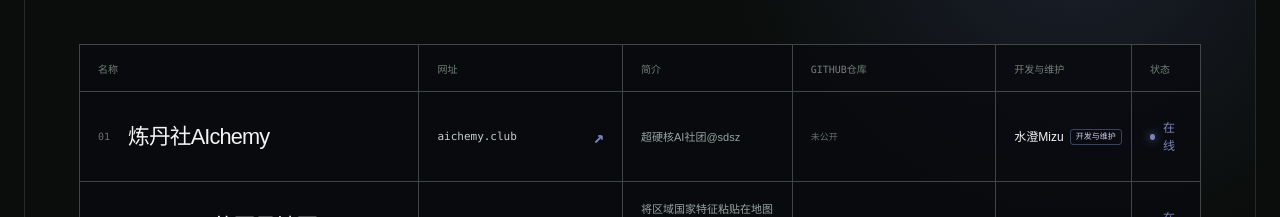
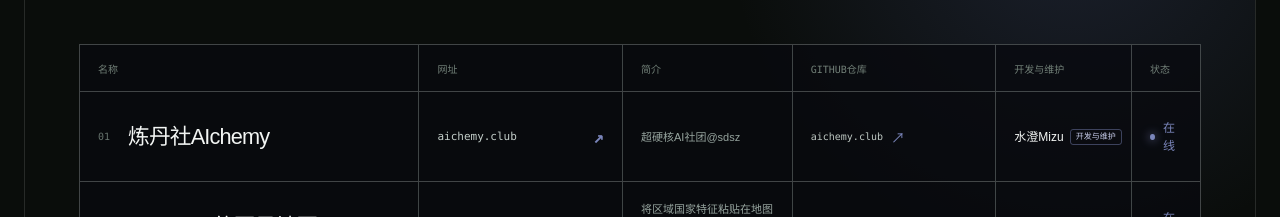
Before and after one commit to Nightmizus/Nightmizus.github.io, a Next.js app: page / in a window 1280 px wide. Shown: the part 960-1177 px from the top of the page. Built offline with nearby package versions, Linux system fonts and the light colour scheme.

Commit message:
Add AIchemy website repository

```diff
--- a/app/page.tsx
+++ b/app/page.tsx
@@ -47,6 +47,7 @@ const websites: Website[] = [
     url: "aichemy.club",
     href: "https://aichemy.club",
     description: "超硬核AI社团@sdsz",
+    repository: { label: "aichemy.club", href: "https://github.com/Nightmizus/aichemy.club" },
     owners: [{ name: "水澄Mizu", github: "https://github.com/Nightmizus", role: "开发与维护" }],
     status: "在线",
   },
@@ -100,6 +101,7 @@ const repositories = [
   { id: "R.06", name: "MizuLauncherAura", type: "C# / DESKTOP", text: "MizuLauncher 的 Aura 版本，探索 AI 驱动的 Minecraft 启动器体验。", href: "https://github.com/Nightmizus/MizuLauncherAura" },
   { id: "R.07", name: "MizuLauncher", type: "C# / DESKTOP", text: "采用现代界面设计的 Minecraft 启动器，也是 MizuLauncher 系列的基础版本。", href: "https://github.com/Nightmizus/MizuLauncher" },
   { id: "R.08", name: "musicmizu", type: "WEB / MUSIC", text: "Music Mizu 的社区平台仓库，让用户可以自由上传、浏览与分享音乐。", href: "https://github.com/shizwd/musicmizu" },
+  { id: "R.09", name: "aichemy.club", type: "HTML / WEB", text: "炼丹社 AIchemy 官网，像素科技实验室与 3D 八卦炉首页。", href: "https://github.com/Nightmizus/aichemy.club" },
 ];
 
 const friendLinks = [
```
